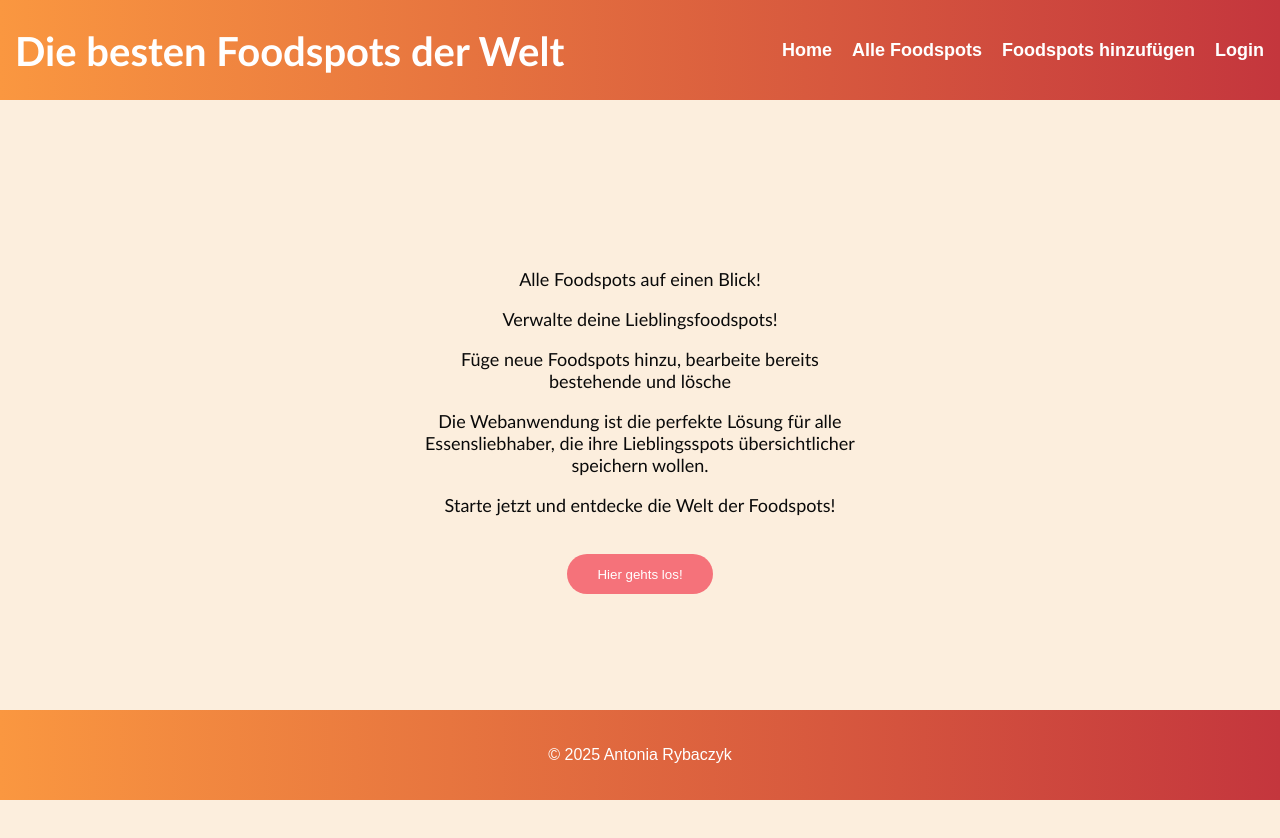
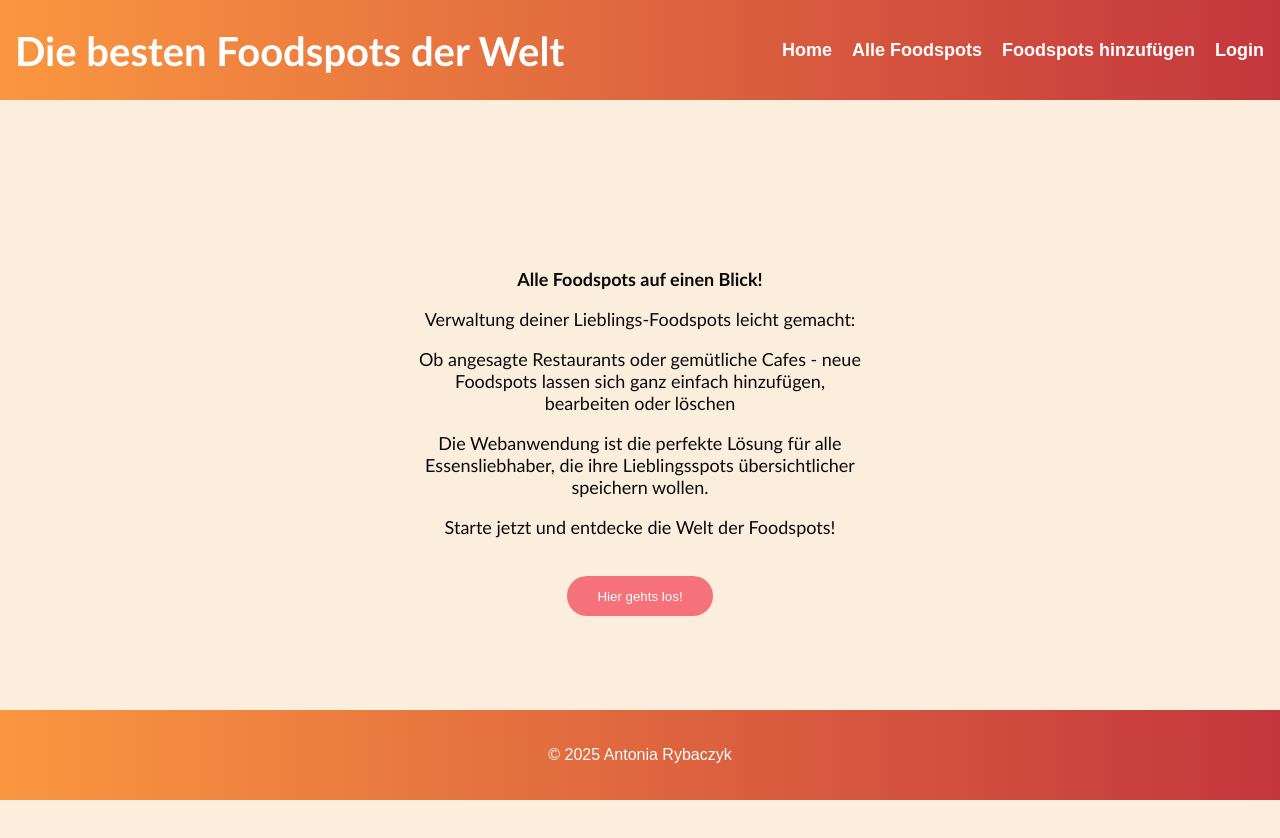
Before and after one commit to krakersiq/foodspots_frontend, an Angular app in the folder Foodspots/: page / in a window 1280 px wide. Shown: the top 838 px of the page. Built offline with nearby package versions, Linux system fonts and the light colour scheme.

Commit message:
edit text

```diff
--- a/Foodspots/src/app/startseite/startseite.css
+++ b/Foodspots/src/app/startseite/startseite.css
@@ -10,8 +10,6 @@ section {
   padding: 140px 0 10px;
   min-height: 150vh;
 }
-
-
 
 span {
   color: #0a0a0a;
--- a/Foodspots/src/app/startseite/startseite.html
+++ b/Foodspots/src/app/startseite/startseite.html
@@ -1,35 +1,20 @@
 <div class="content">
-<!-- <header>
-  <div class="container">
-      <h1>{{title}}</h1>
-    </div>
-  </header>  -->
-
   <section>
+    <br />
+    <span style="font-weight: bold;">Alle Foodspots auf einen Blick!</span>
     <br/>
-    <span>Alle Foodspots auf einen Blick!</span> <br />
-    <span>Verwalte deine Lieblingsfoodspots!</span>
-    <br />
-    <span
-      >Füge neue Foodspots hinzu, bearbeite bereits bestehende und lösche</span
-    >
-    <br />
-    <span
-      >Die Webanwendung ist die perfekte Lösung für alle Essensliebhaber, die
+    <span>Verwaltung deiner Lieblings-Foodspots leicht gemacht:</span>
+    <br/>
+    <span>Ob angesagte Restaurants oder gemütliche Cafes - neue Foodspots lassen sich ganz einfach hinzufügen, bearbeiten oder löschen</span>
+    <br/>
+    <span>Die Webanwendung ist die perfekte Lösung für alle Essensliebhaber, die
       ihre Lieblingsspots übersichtlicher speichern wollen.
     </span>
-    <br />
+    <br/>
     <span>Starte jetzt und entdecke die Welt der Foodspots!</span>
-
-    <br />
-
-      <button style="text-align: center" (click)="navigateToAbout()">
-        Hier gehts los!
-      </button>
-
+    <br/>
+    <button style="text-align: center" (click)="navigateToAbout()">Hier gehts los!</button>
   </section>
 </div>
 
-<footer>
-  &copy; 2025 Antonia Rybaczyk
-</footer>
+<footer>&copy; 2025 Antonia Rybaczyk</footer>
```
